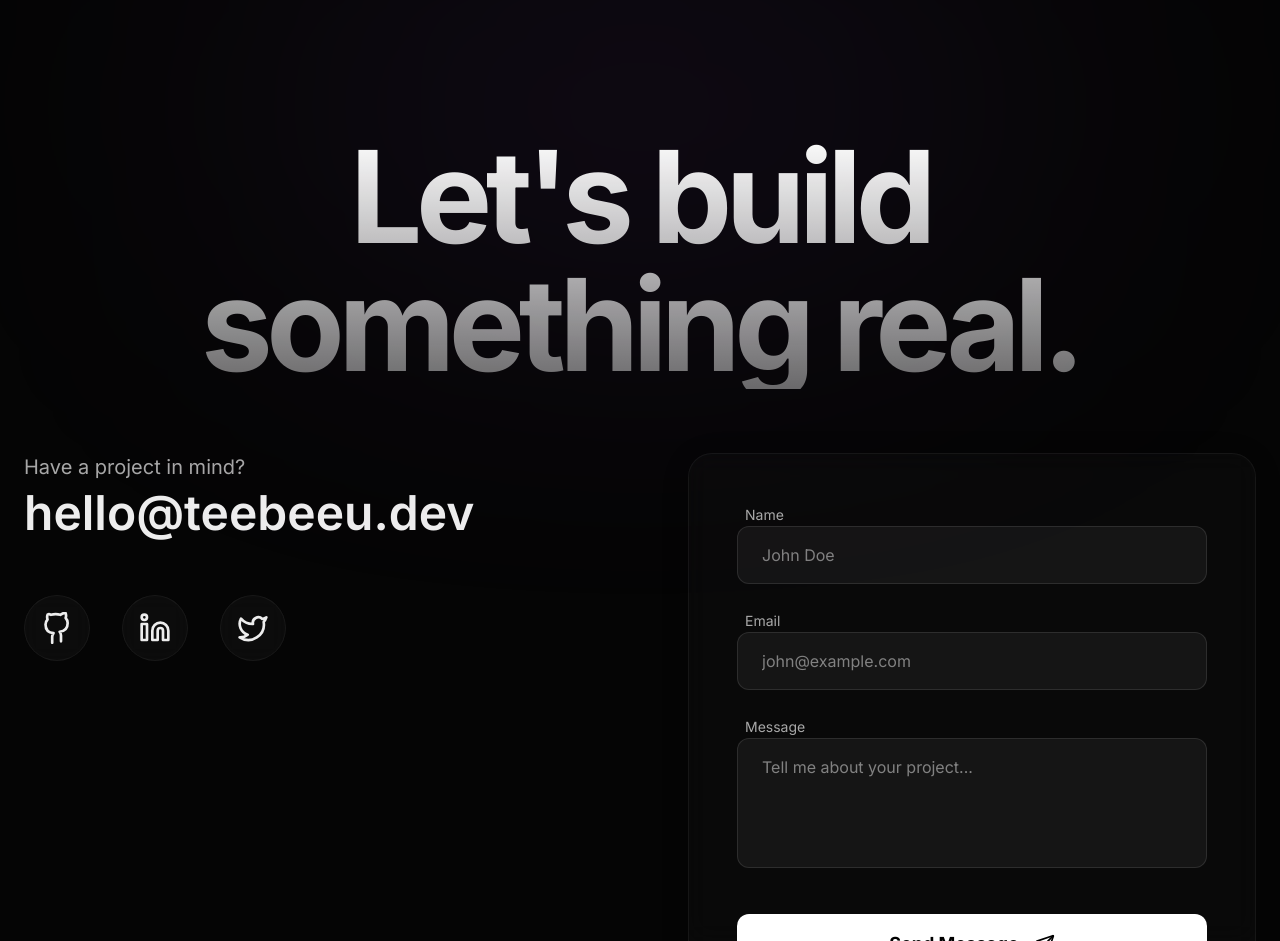
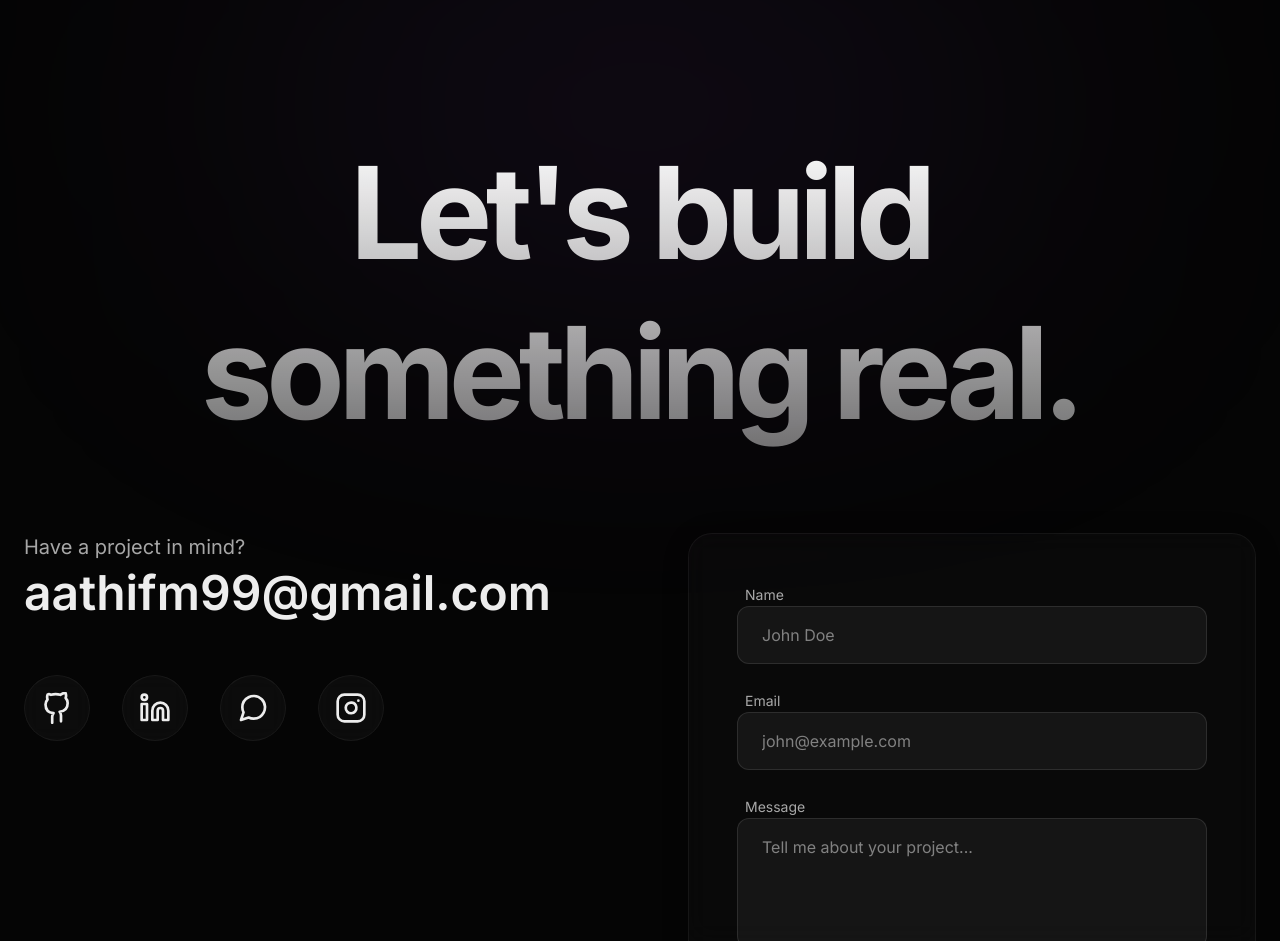
Before and after one commit to Aathif-M/portfolio, a Next.js app: page /portfolio/ in a window 1280 px wide. Shown: the part 6500-7441 px from the top of the page. Built offline with nearby package versions, Linux system fonts and the light colour scheme.

Commit message:
style: fix footer headline clipping and update social icons

```diff
--- a/src/components/Footer.tsx
+++ b/src/components/Footer.tsx
@@ -17,9 +17,17 @@ const LinkedinIcon = ({ className }: { className?: string }) => (
   </svg>
 );
 
-const TwitterIcon = ({ className }: { className?: string }) => (
+const InstagramIcon = ({ className }: { className?: string }) => (
   <svg xmlns="http://www.w3.org/2000/svg" width="24" height="24" viewBox="0 0 24 24" fill="none" stroke="currentColor" strokeWidth="2" strokeLinecap="round" strokeLinejoin="round" className={className}>
-    <path d="M22 4s-.7 2.1-2 3.4c1.6 10-9.4 17.3-18 11.6 2.2.1 4.4-.6 6-2C3 15.5.5 9.6 3 5c2.2 2.6 5.6 4.1 9 4-.9-4.2 4-6.6 7-3.8 1.1 0 3-1.2 3-1.2z"></path>
+    <rect x="2" y="2" width="20" height="20" rx="5" ry="5"></rect>
+    <path d="M16 11.37A4 4 0 1 1 12.63 8 4 4 0 0 1 16 11.37z"></path>
+    <line x1="17.5" y1="6.5" x2="17.51" y2="6.5"></line>
+  </svg>
+);
+
+const WhatsappIcon = ({ className }: { className?: string }) => (
+  <svg xmlns="http://www.w3.org/2000/svg" width="24" height="24" viewBox="0 0 24 24" fill="none" stroke="currentColor" strokeWidth="2" strokeLinecap="round" strokeLinejoin="round" className={className}>
+    <path d="M21 11.5a8.38 8.38 0 0 1-.9 3.8 8.5 8.5 0 0 1-7.6 4.7 8.38 8.38 0 0 1-3.8-.9L3 21l1.9-5.7a8.38 8.38 0 0 1-.9-3.8 8.5 8.5 0 0 1 4.7-7.6 8.38 8.38 0 0 1 3.8-.9h.5a8.48 8.48 0 0 1 8 8v.5z"></path>
   </svg>
 );
 import MagneticElement from './MagneticElement';
@@ -73,9 +81,9 @@ export default function Footer() {
 
         <h2
           ref={headlineRef}
-          className="text-6xl md:text-8xl lg:text-9xl font-bold tracking-tighter mb-16 text-center text-transparent bg-clip-text bg-gradient-to-b from-white to-white/40"
+          className="text-6xl md:text-8xl lg:text-9xl font-bold tracking-tighter mb-16 pb-4 text-center text-transparent bg-clip-text bg-gradient-to-b from-white to-white/40 leading-tight"
         >
-          Let&apos;s build<br/>something real.
+          Let&apos;s build<br />something real.
         </h2>
 
         <div className="grid grid-cols-1 lg:grid-cols-2 gap-24 mb-24">
@@ -85,10 +93,10 @@ export default function Footer() {
             <div>
               <p className="text-xl text-foreground/70 mb-2">Have a project in mind?</p>
               <a
-                href="mailto:hello@teebeeu.dev"
+                href="mailto:aathifm99@gmail.com"
                 className="text-3xl md:text-5xl font-semibold hover:text-accent-blue transition-colors outline-none pb-2 border-b-2 border-transparent hover:border-accent-blue inline-block"
               >
-                hello@teebeeu.dev
+                aathifm99@gmail.com
               </a>
             </div>
 
@@ -120,7 +128,17 @@ export default function Footer() {
                   onMouseLeave={(e) => handleSocialHover(e, false)}
                   className="flex items-center justify-center p-4 rounded-full border border-white/20 glass"
                 >
-                  <TwitterIcon className="w-8 h-8" />
+                  <WhatsappIcon className="w-8 h-8" />
+                </a>
+              </MagneticElement>
+              <MagneticElement>
+                <a
+                  href="#"
+                  onMouseEnter={(e) => handleSocialHover(e, true)}
+                  onMouseLeave={(e) => handleSocialHover(e, false)}
+                  className="flex items-center justify-center p-4 rounded-full border border-white/20 glass"
+                >
+                  <InstagramIcon className="w-8 h-8" />
                 </a>
               </MagneticElement>
             </div>
```
